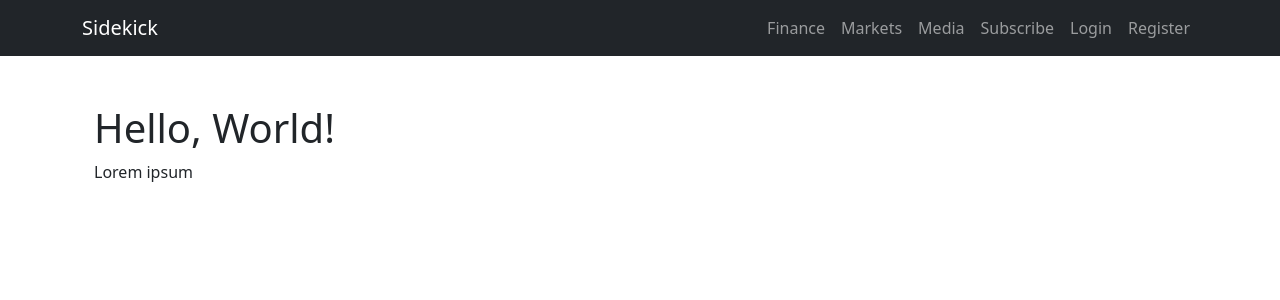
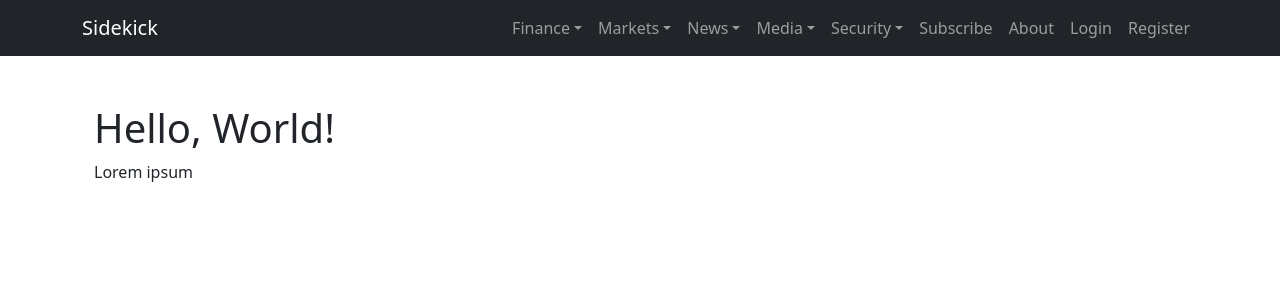
Before and after one commit to rhong99/Sidekick, a Django app: page / in a window 1280 px wide. Shown: the top 300 px of the page. Run offline with Django 4.2, Linux system fonts and the light colour scheme.

Commit message:
Add dropdown for navbar

```diff
--- a/static/templates/base.html
+++ b/static/templates/base.html
@@ -17,14 +17,64 @@
                     <span class="navbar-toggler-icon"></span>
                 </button>
                 <div class="collapse navbar-collapse" id="navbarToggle">
-                    <div class="navbar-nav ms-auto">
-                        <a class="nav-item nav-link" href="#">Finance</a>
-                        <a class="nav-item nav-link" href="#">Markets</a>
-                        <a class="nav-item nav-link" href="#">Media</a>
-                        <a class="nav-item nav-link" href="#">Subscribe</a>
-                        <a class="nav-item nav-link" href="#">Login</a>
-                        <a class="nav-item nav-link" href="#">Register</a>
-                    </div>
+                    <ul class="navbar-nav ms-auto">
+                        <li class="nav-item dropdown">
+                            <a class="nav-link dropdown-toggle" href="#" role="button" data-bs-toggle="dropdown" aria-expanded="false">Finance</a>
+                            <div class="dropdown-menu" aria-labelledby="navbarDropdownMenuLink">
+                                <a class="dropdown-item" href="#">Action</a>
+                                <a class="dropdown-item" href="#">Another Action</a>
+                                <div class="dropdown-divider"></div>
+                                <a class="dropdown-item" href="#">Something Else</a>
+                            </div>
+                        </li>
+                        <li class="nav-item dropdown">
+                            <a class="nav-link dropdown-toggle" href="#" role="button" data-bs-toggle="dropdown" aria-expanded="false">Markets</a>
+                            <div class="dropdown-menu" aria-labelledby="navbarDropdownMenuLink">
+                                <a class="dropdown-item" href="#">Action</a>
+                                <a class="dropdown-item" href="#">Another Action</a>
+                                <div class="dropdown-divider"></div>
+                                <a class="dropdown-item" href="#">Something Else</a>
+                            </div>
+                        </li>
+                        <li class="nav-item dropdown">
+                            <a class="nav-link dropdown-toggle" href="#" role="button" data-bs-toggle="dropdown" aria-expanded="false">News</a>
+                            <div class="dropdown-menu" aria-labelledby="navbarDropdownMenuLink">
+                                <a class="dropdown-item" href="#">Action</a>
+                                <a class="dropdown-item" href="#">Another Action</a>
+                                <div class="dropdown-divider"></div>
+                                <a class="dropdown-item" href="#">Something Else</a>
+                            </div>
+                        </li>
+                        <li class="nav-item dropdown">
+                            <a class="nav-link dropdown-toggle" href="#" role="button" data-bs-toggle="dropdown" aria-expanded="false">Media</a>
+                            <div class="dropdown-menu" aria-labelledby="navbarDropdownMenuLink">
+                                <a class="dropdown-item" href="#">Music</a>
+                                <a class="dropdown-item" href="#">Images</a>
+                                <a class="dropdown-item" href="#">Videos</a>
+                            </div>
+                        </li>
+                        <li class="nav-item dropdown">
+                            <a class="nav-link dropdown-toggle" href="#" role="button" data-bs-toggle="dropdown" aria-expanded="false">Security</a>
+                            <div class="dropdown-menu" aria-labelledby="navbarDropdownMenuLink">
+                                <a class="dropdown-item" href="#">Action</a>
+                                <a class="dropdown-item" href="#">Another Action</a>
+                                <div class="dropdown-divider"></div>
+                                <a class="dropdown-item" href="#">Something Else</a>
+                            </div>
+                        </li>
+                        <li class="nav-item">
+                            <a class="nav-link" href="#">Subscribe</a>
+                        </li>
+                        <li class="nav-item">
+                            <a class="nav-link" href="#">About</a>
+                        </li>
+                        <li class="nav-item">
+                            <a class="nav-link" href="#">Login</a>
+                        </li>
+                        <li class="nav-item">
+                            <a class="nav-link" href="#">Register</a>
+                        </li>
+                    </ul>
                 </div>
             </div>
         </nav>
```
